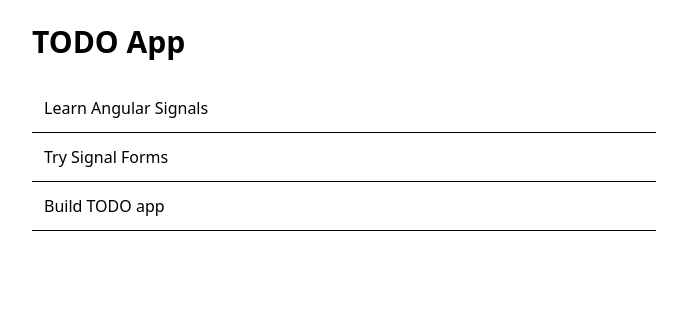
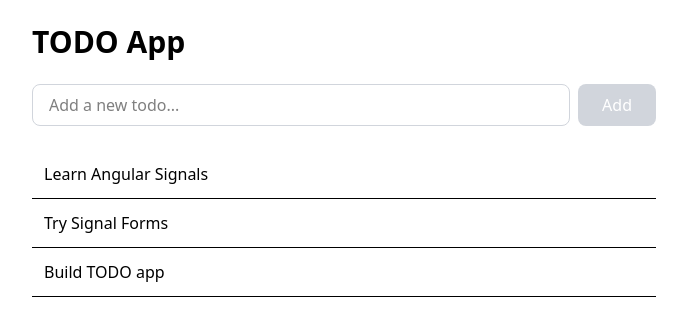
Before and after one commit to tommy1038/angular_todo, an Angular app: page / in a window 1280 px wide. Shown: the top 336 px of the page, without its empty margins (296-983 px from the left). Built offline with nearby package versions, Linux system fonts and the light colour scheme.

Commit message:
Add todo creation with Signal Forms
1. Signal Forms でフォームコンポーネント作成
2. 基本的なバリデーション（required）
3. 新規TODO追加機能

```diff
--- a/src/app/app.html
+++ b/src/app/app.html
@@ -1,4 +1,5 @@
 <div class="max-w-2xl mx-auto p-6">
   <h1 class="text-3xl font-bold mb-6">TODO App</h1>
+  <app-todo-form (todoAdded)="addTodo($event)" />
   <app-todo-list [todos]="todos()" />
 </div>
--- a/src/app/app.ts
+++ b/src/app/app.ts
@@ -1,10 +1,11 @@
 import { Component, signal, ChangeDetectionStrategy } from '@angular/core';
 import { TodoList } from './components/todo-list/todo-list';
+import { TodoForm } from './components/todo-form/todo-form';
 import { Todo } from './models/todo.model';
 
 @Component({
   selector: 'app-root',
-  imports: [TodoList],
+  imports: [TodoList, TodoForm],
   templateUrl: './app.html',
   styleUrl: './app.css',
   changeDetection: ChangeDetectionStrategy.OnPush
@@ -31,4 +32,17 @@ export class App {
       createdAt: Date.now()
     }
   ]);
+
+  // Phase 2: TODO追加機能
+  protected addTodo(title: string): void {
+    const newTodo: Todo = {
+      id: crypto.randomUUID(),
+      title,
+      completed: false,
+      createdAt: Date.now()
+    };
+
+    // 新しいTODOをリストの先頭に追加
+    this.todos.update(todos => [newTodo, ...todos]);
+  }
 }
--- /dev/null
+++ b/src/app/components/todo-form/todo-form.ts
@@ -0,0 +1,43 @@
+import { Component, ChangeDetectionStrategy, output } from '@angular/core';
+import { FormsModule } from '@angular/forms';
+
+@Component({
+  selector: 'app-todo-form',
+  imports: [FormsModule],
+  changeDetection: ChangeDetectionStrategy.OnPush,
+  template: `
+    <form (submit)="onSubmit($event)" class="mb-6">
+      <div class="flex gap-2">
+        <input
+          type="text"
+          [(ngModel)]="title"
+          name="title"
+          placeholder="Add a new todo..."
+          class="flex-1 px-4 py-2 border border-gray-300 rounded-lg focus:outline-none focus:ring-2 focus:ring-blue-500"
+          required
+        />
+        <button
+          type="submit"
+          class="px-6 py-2 bg-blue-500 text-white rounded-lg hover:bg-blue-600 disabled:bg-gray-300 disabled:cursor-not-allowed"
+          [disabled]="!title.trim()"
+        >
+          Add
+        </button>
+      </div>
+    </form>
+  `
+})
+export class TodoForm {
+  readonly todoAdded = output<string>();
+  protected title = '';
+
+  protected onSubmit(event: Event): void {
+    event.preventDefault();
+    const trimmedTitle = this.title.trim();
+
+    if (trimmedTitle) {
+      this.todoAdded.emit(trimmedTitle);
+      this.title = '';
+    }
+  }
+}
```
